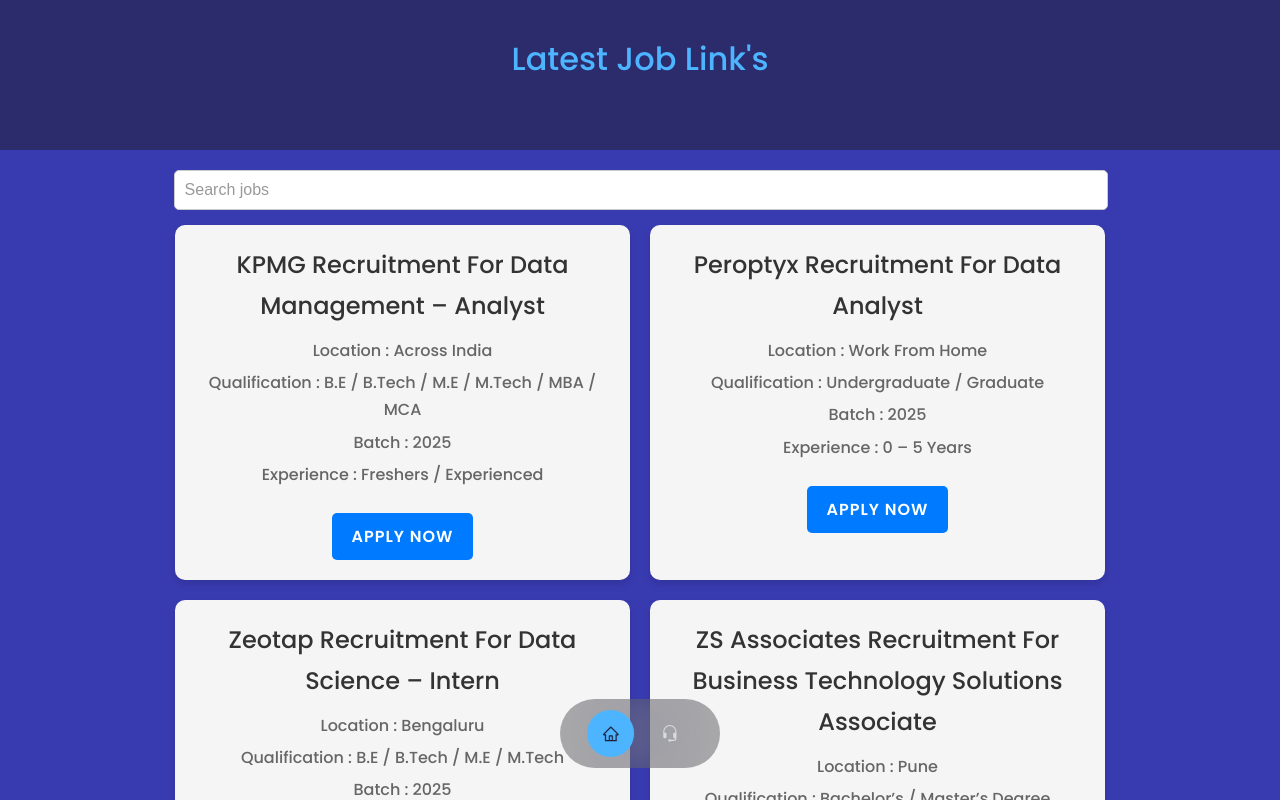
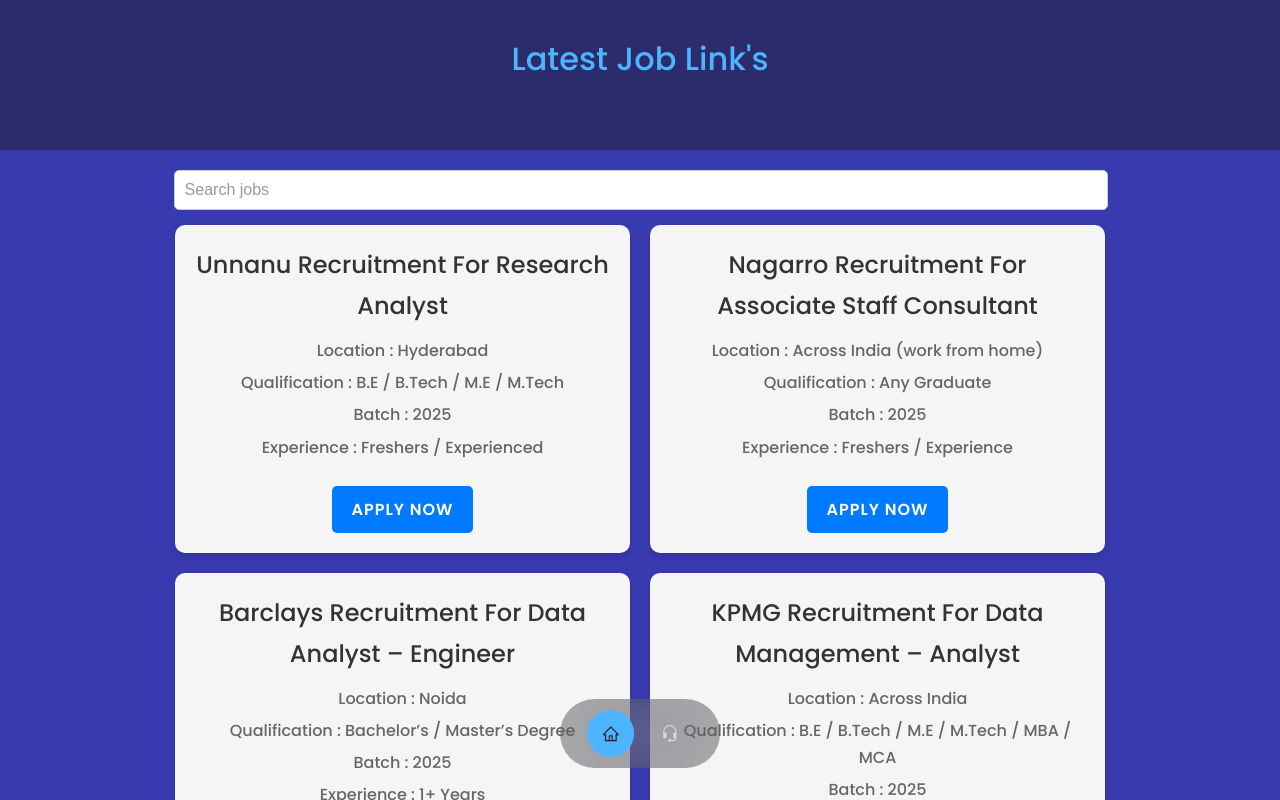
Before and after one commit to krankit5914/latest_job_notifications, a React (Create React App) app: page / in a window 1280 px wide. Shown: the top 800 px of the page. Built offline with nearby package versions, Linux system fonts and the light colour scheme.

Commit message:
update latest links

```diff
--- a/src/dummydata.js
+++ b/src/dummydata.js
@@ -35,6 +35,39 @@
   //   Experience: "Experience : Fresher",
   //   link: "",
   // },
+  // {
+  //   Name: "apple",
+  //   Location: "Location : Bengaluru",
+  //   Qualification: " Qualification : Bachelor",
+  //   Batch: "Batch : 2018/ 2019/ 2020/ 2021/ 2022/ 2023/ 2024 ",
+  //   Salary: "Salary : Up to 6 LPA (Expected)",
+  //   Experience: "Experience : Fresher",
+  //   link: "",
+  // },
+  {
+    Name: "Unnanu Recruitment For Research Analyst",
+    Location: "Location : Hyderabad",
+    Qualification: " Qualification : B.E / B.Tech / M.E / M.Tech",
+    Batch: "Batch : 2025 ",
+    Experience: "Experience : Freshers / Experienced",
+    link: "https://unstop.com/jobs/research-analyst-unnanu-enterprise-ai-search-1360077?utm_source=JobScoupe&utm_medium=Affiliates&utm_campaign=UEAIS16012025&ref=AffJobScoupe",
+  },
+  {
+    Name: "Nagarro Recruitment For Associate Staff Consultant",
+    Location: "Location : Across India (work from home)",
+    Qualification: " Qualification : Any Graduate",
+    Batch: "Batch : 2025 ",
+    Experience: "Experience : Freshers / Experience",
+    link: "https://jobs.smartrecruiters.com/Nagarro1/743999905599114-associate-staff-consultant-search-engine-marketing?utm_source=jobscoupe.com",
+  },
+  {
+    Name: "Barclays Recruitment For Data Analyst – Engineer",
+    Location: "Location : Noida",
+    Qualification: " Qualification : Bachelor’s / Master’s Degree",
+    Batch: "Batch : 2025 ",
+    Experience: "Experience : 1+ Years",
+    link: "https://search.jobs.barclays/job/-/-/13015/69745608464?src=JB-12860&utm_source=jobscoupe.com",
+  },
   {
     Name: "KPMG Recruitment For Data Management – Analyst",
     Location: "Location : Across India",
```
